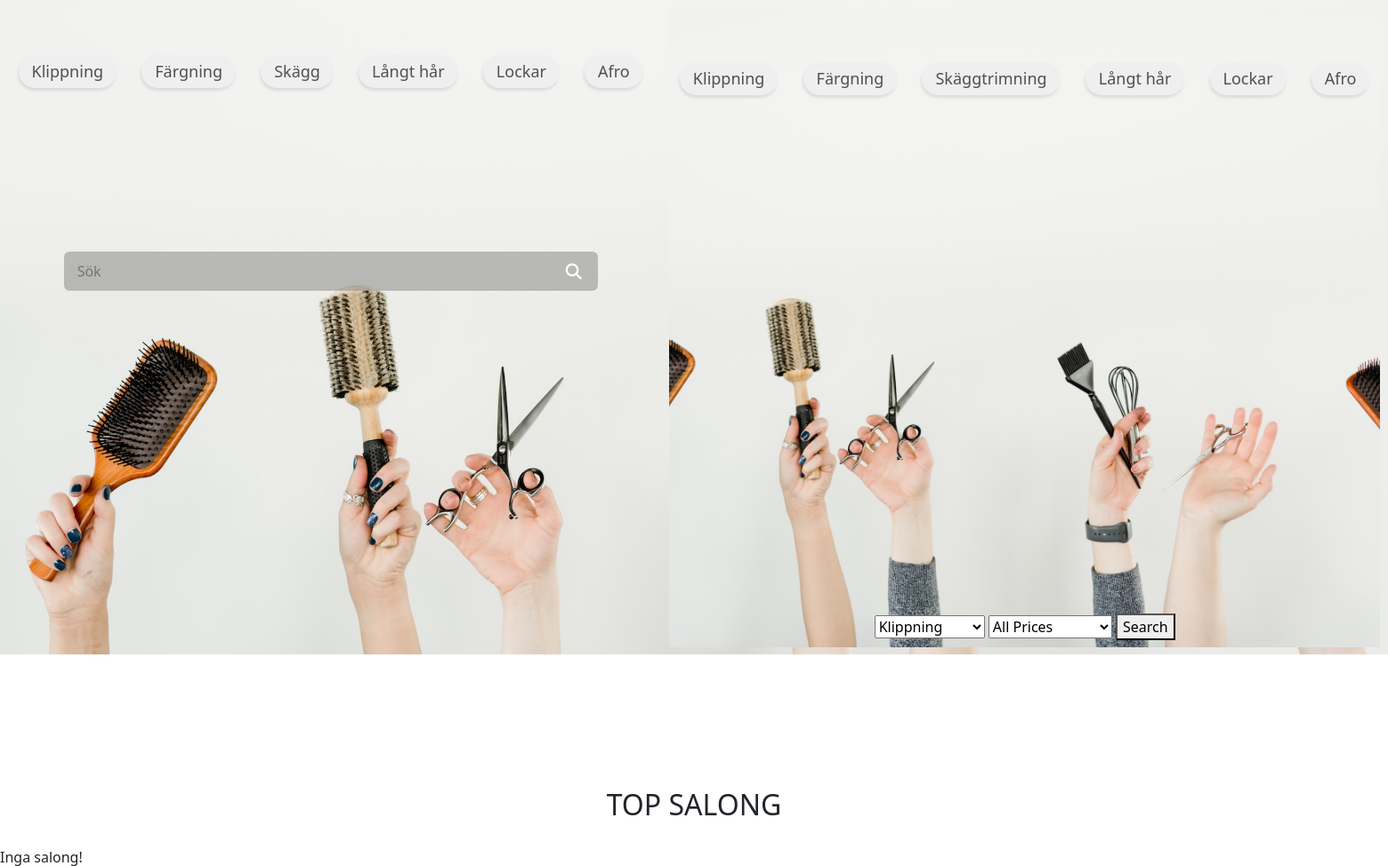
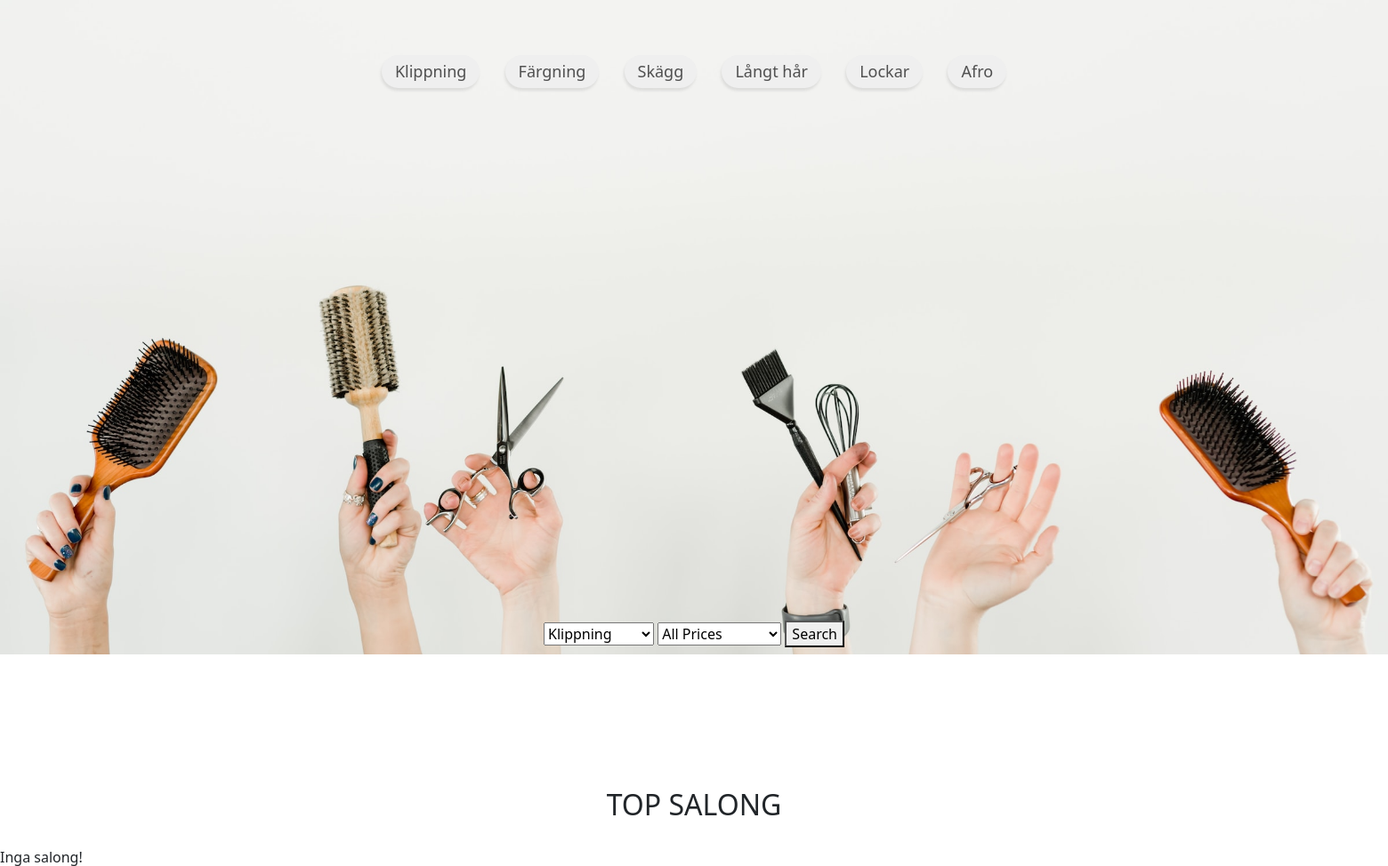
Before and after one commit to danielmoradi1/HairFind, a Flask app: page / in a window 1560 px wide. Shown: the part 91-1065 px from the top of the page at 89% size. Run offline with Flask 3, Linux system fonts and the light colour scheme; data that the repository does not hold is empty; some libraries are stand-ins or nearby versions.

Commit message:
filter Changes

```diff
--- a/templates/home.html
+++ b/templates/home.html
@@ -40,23 +40,9 @@
                 </ul>
             </div>
 
-            <div class="search-box">
-                <input class="search-input" type="text" placeholder="Sök">
-                <button class="search-btn"><i class="fas fa-search"></i></button>
-            </div>
 
-            <div class="navbar">
-                <div class="listFilter">
-                    <ul>
-                        <li><button type="button" class="tag_btn">Klippning</button></li>
-                        <li><button type="button" class="tag_btn">Färgning</button></li>
-                        <li><button type="button" class="tag_btn">Skäggtrimning</button></li>
-                        <li><button type="button" class="tag_btn">Långt hår</button></li>
-                        <li><button type="button" class="tag_btn">Lockar</button></li>
-                        <li><button type="button" class="tag_btn">Afro</button></li>
-                    </ul>
-                </div>
 
+            <div class="">
                 <!--Filter-->
                 <div>
                     <form action="{{ url_for('search') }}" method="GET">
@@ -81,7 +67,6 @@
                 </div>
             </div>
         </nav>
-
 
 
         <!--
```
